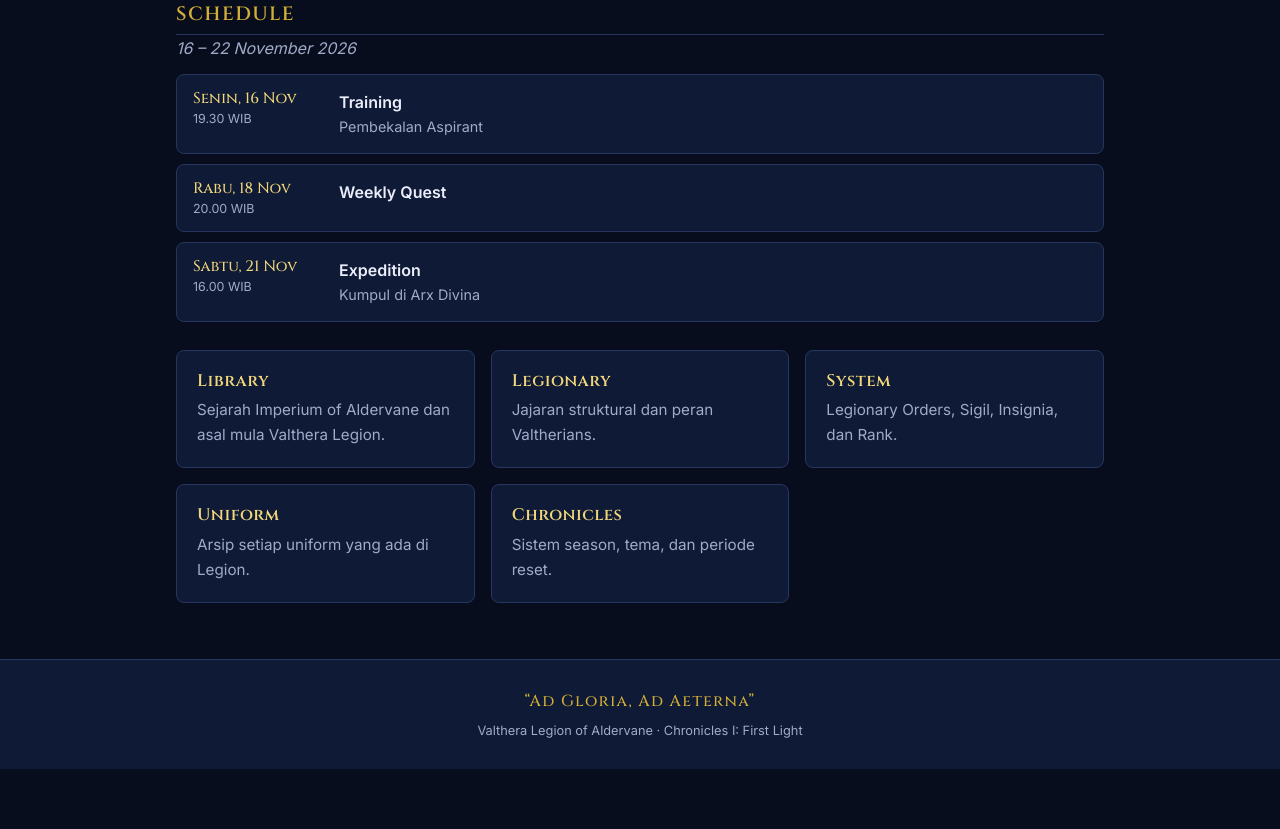
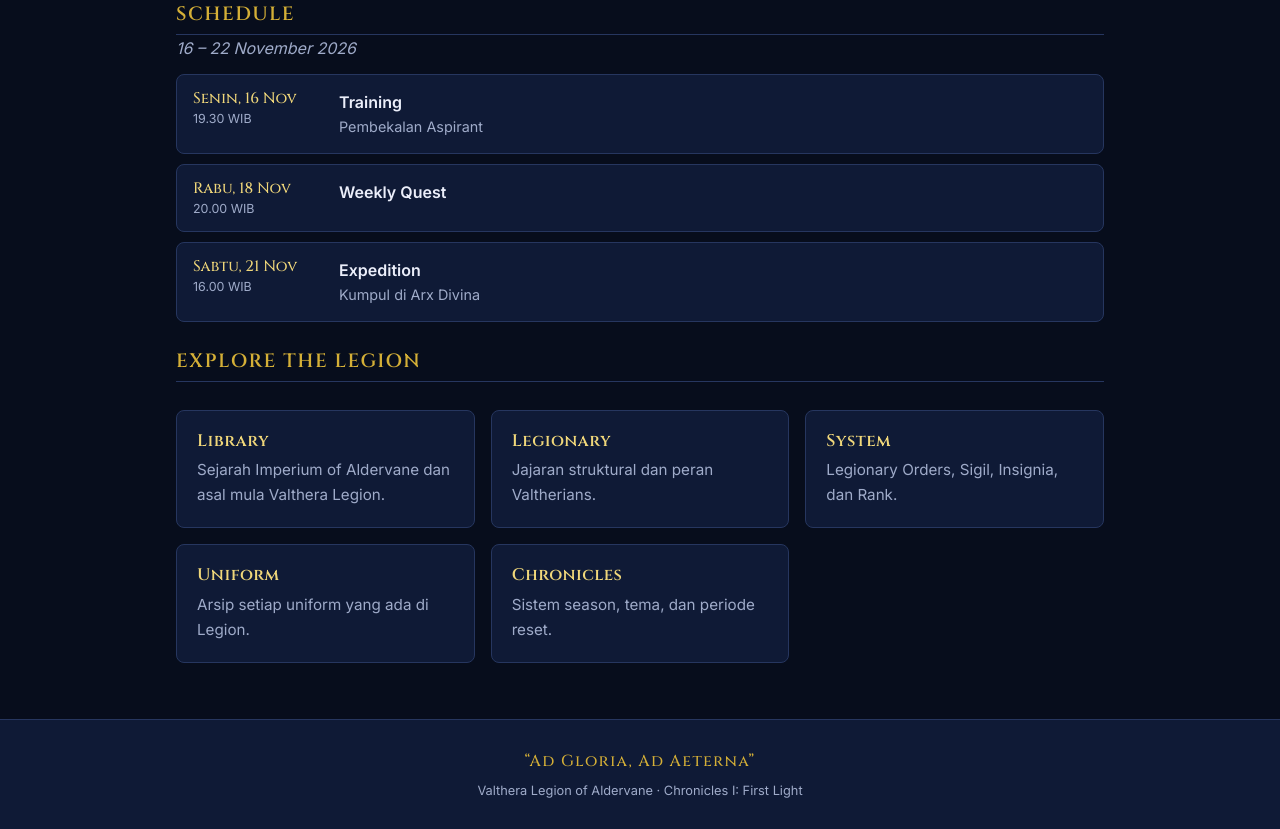
Before and after one commit to lustlessliv/VLA-Arx-Divina, a plain HTML site: page index.html in a window 1280 px wide. Shown: the part 803-1632 px from the top of the page. Before the commit the page ends 1572 px from the top, so only its background shows below. Drawn offline with Linux system fonts and the light colour scheme.

Commit message:
Add section 'Explore the Legion' to index.html

```diff
--- a/index.html
+++ b/index.html
@@ -99,6 +99,7 @@
       <p class="ph" id="schedule-range"></p>
       <div class="sch" id="schedule-root"></div>
     </div>
+        <h3 class="sec-title">Explore the Legion</h3>
     <div class="grid tiles">
       <a href="#library"><div class="panel"><h3>Library</h3><p>Sejarah Imperium of Aldervane dan asal mula Valthera Legion.</p></div></a>
       <a href="#legionary"><div class="panel"><h3>Legionary</h3><p>Jajaran struktural dan peran Valtherians.</p></div></a>
```
